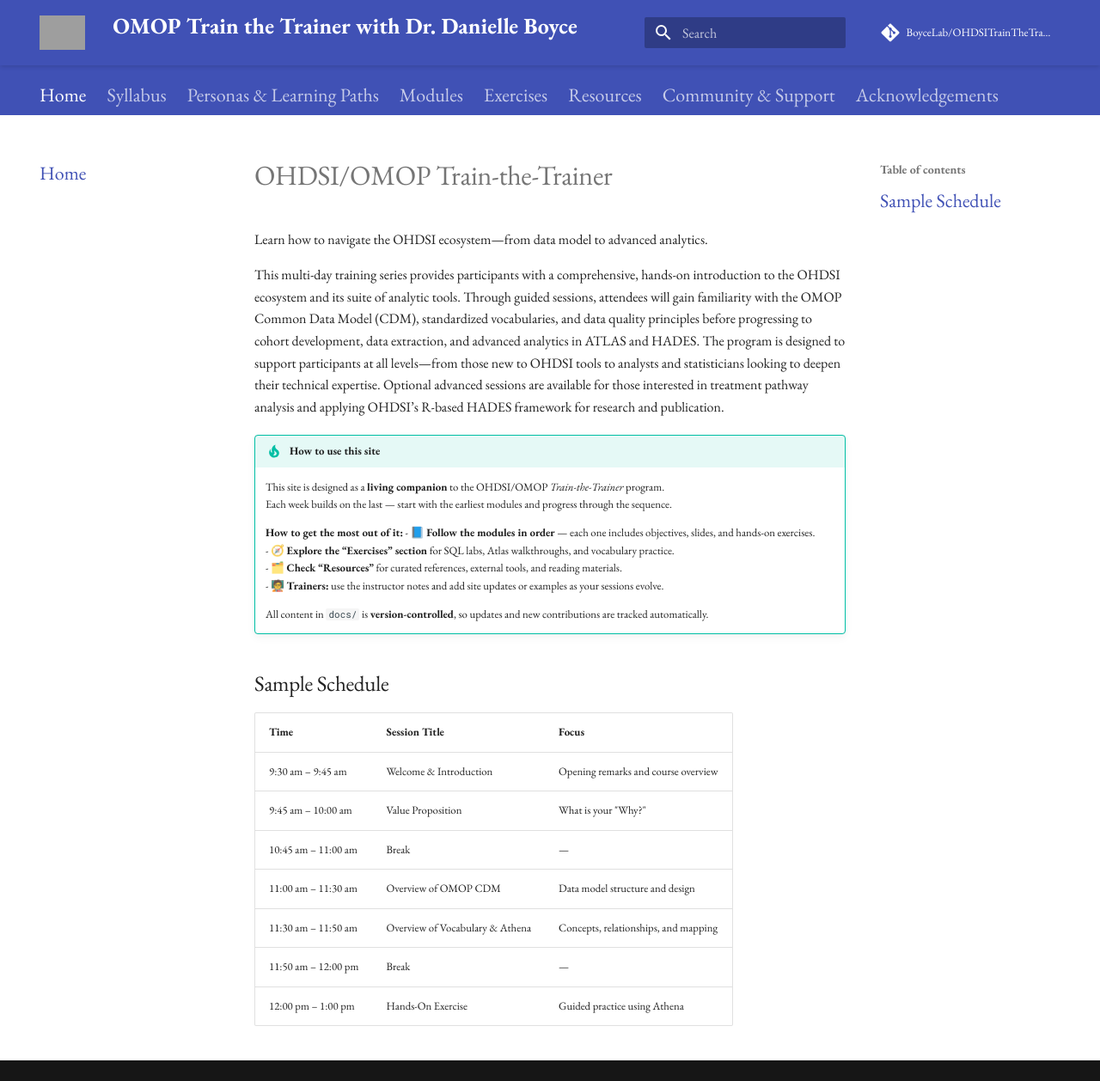
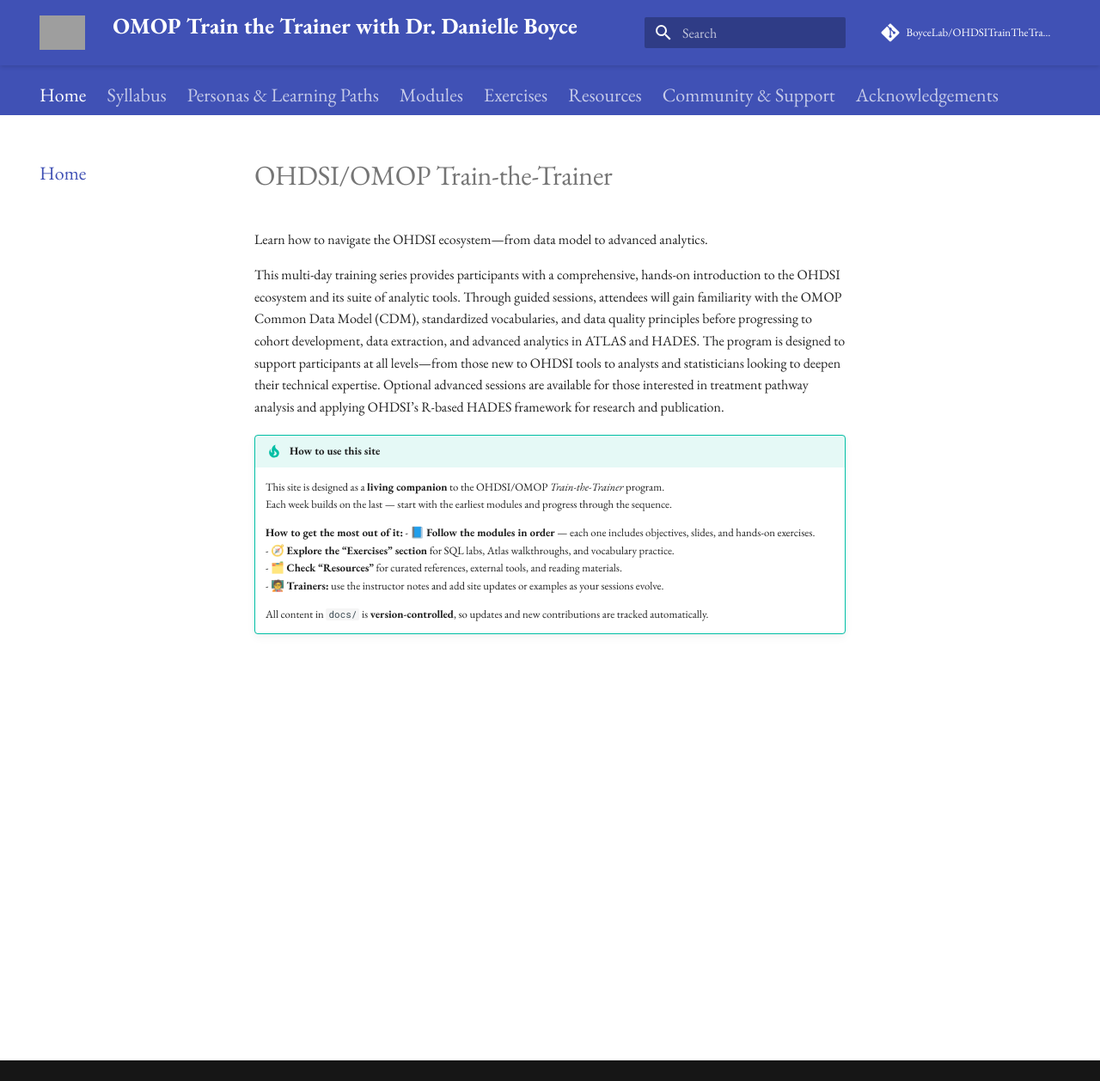
Before and after one commit to BoyceLab/OHDSITrainTheTrainer-6WK, an MkDocs documentation site: the page built from docs/index.md, in a window 1280 px wide and 1258 px high. Shown: the whole window at 86% size. Built offline with MkDocs 1.6.1 and Material for MkDocs 9.7.7, drawn with Linux system fonts in a browser that asks for light colours; comment, search, counter and statistics services are not loaded; grey boxes are pictures that could not be loaded.

Commit message:
Update index.md

```diff
--- a/docs/index.md
+++ b/docs/index.md
@@ -16,16 +16,3 @@ This multi-day training series provides participants with a comprehensive, hands
     - 🧑‍🏫 **Trainers:** use the instructor notes and add site updates or examples as your sessions evolve.
 
     All content in `docs/` is **version-controlled**, so updates and new contributions are tracked automatically.
-
-
-## Sample Schedule
-
-| Time | Session Title | Focus |
-| --- | --- | --- |
-| 9:30 am – 9:45 am | Welcome & Introduction | Opening remarks and course overview |
-| 9:45 am – 10:00 am | Value Proposition | What is your "Why?" |
-| 10:45 am – 11:00 am | Break | — |
-| 11:00 am – 11:30 am | Overview of OMOP CDM | Data model structure and design |
-| 11:30 am – 11:50 am | Overview of Vocabulary & Athena | Concepts, relationships, and mapping |
-| 11:50 am – 12:00 pm | Break | — |
-| 12:00 pm – 1:00 pm | Hands-On Exercise | Guided practice using Athena |
```
